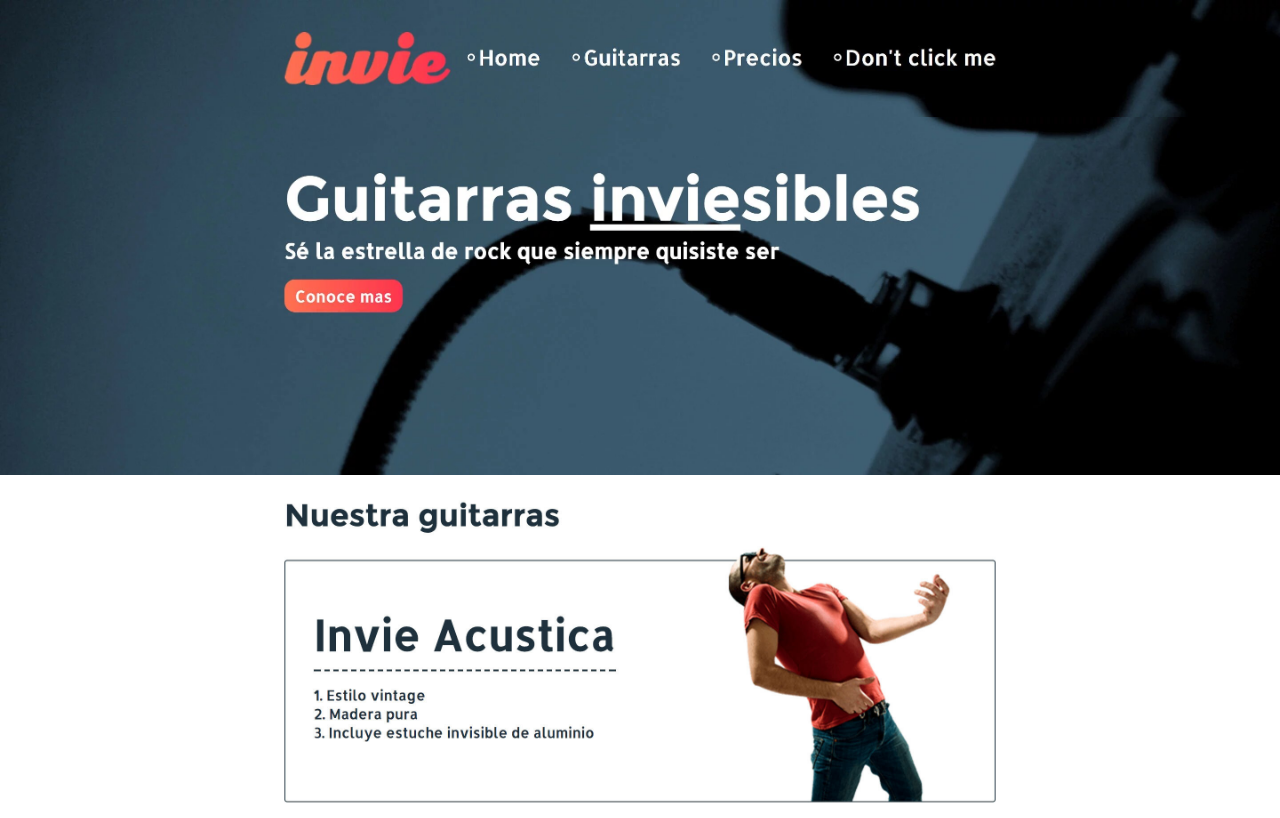
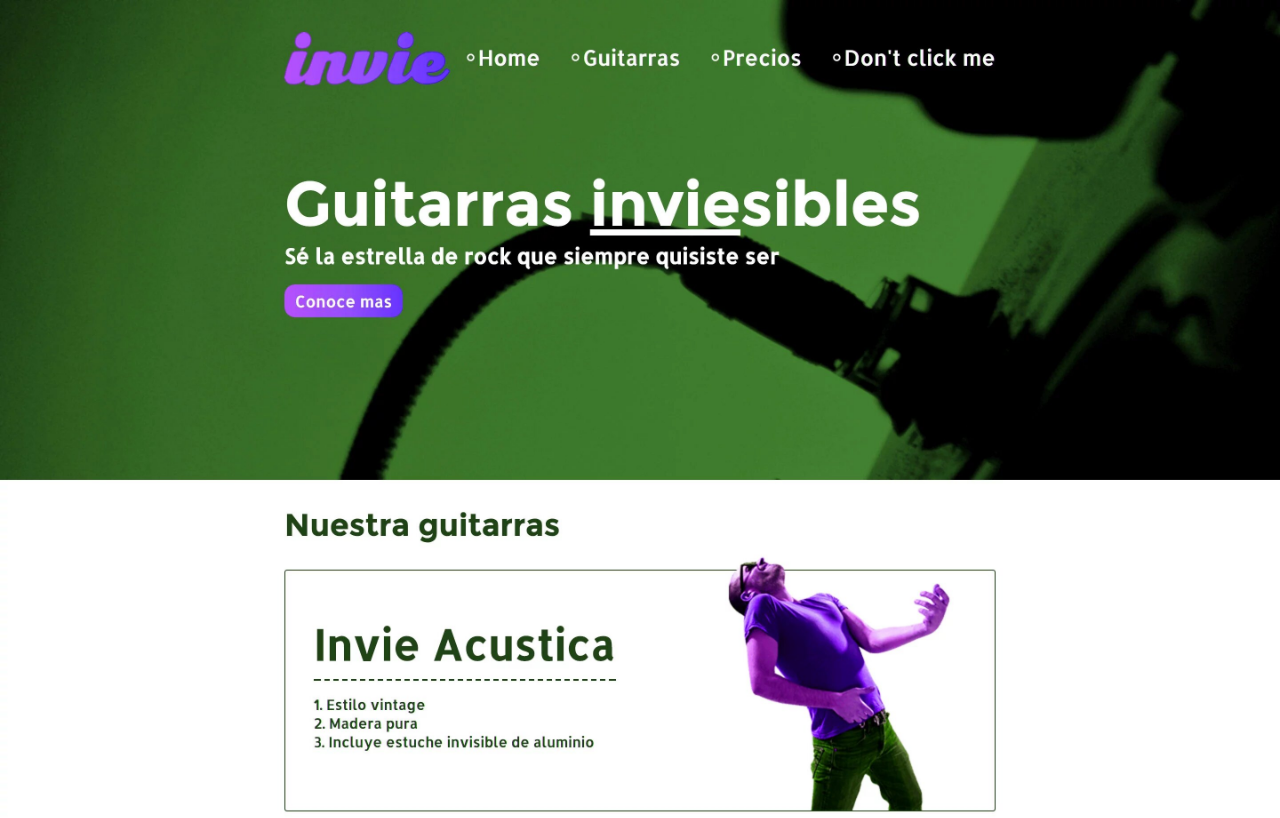
Before and after one commit to daniel94lad/invie2-github, a plain HTML site: page index.html in a window 1280 px wide. Shown: the top 818 px of the page. Drawn offline with Linux system fonts and the light colour scheme.

Commit message:
nueva version de inve-verde

```diff
--- a/index.html
+++ b/index.html
@@ -14,10 +14,6 @@
 		</style>
 	</head>
 	<body>
-		<img src="header.jpg" alt="header image">
-		<img src="hero.jpg" alt="hero image">
-		<img src="acustica.jpg" alt="acustica image">
-		<!-- <img src="clasica.jpg" alt="clasica image"> -->
-
+		<img src="nueva-version.jpg" alt="nueva imagen">
 	</body>
 </html>
```
Also changed, not shown: nueva-version.jpg (added).
